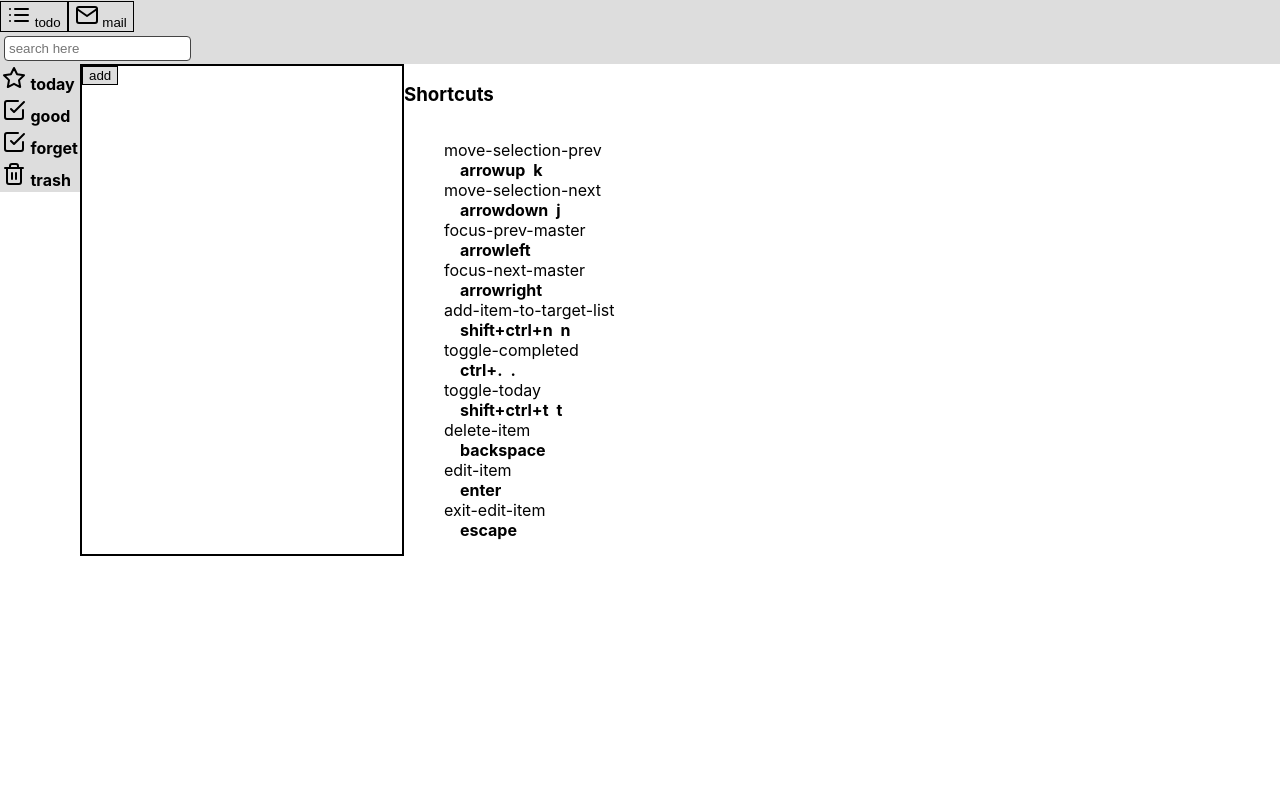
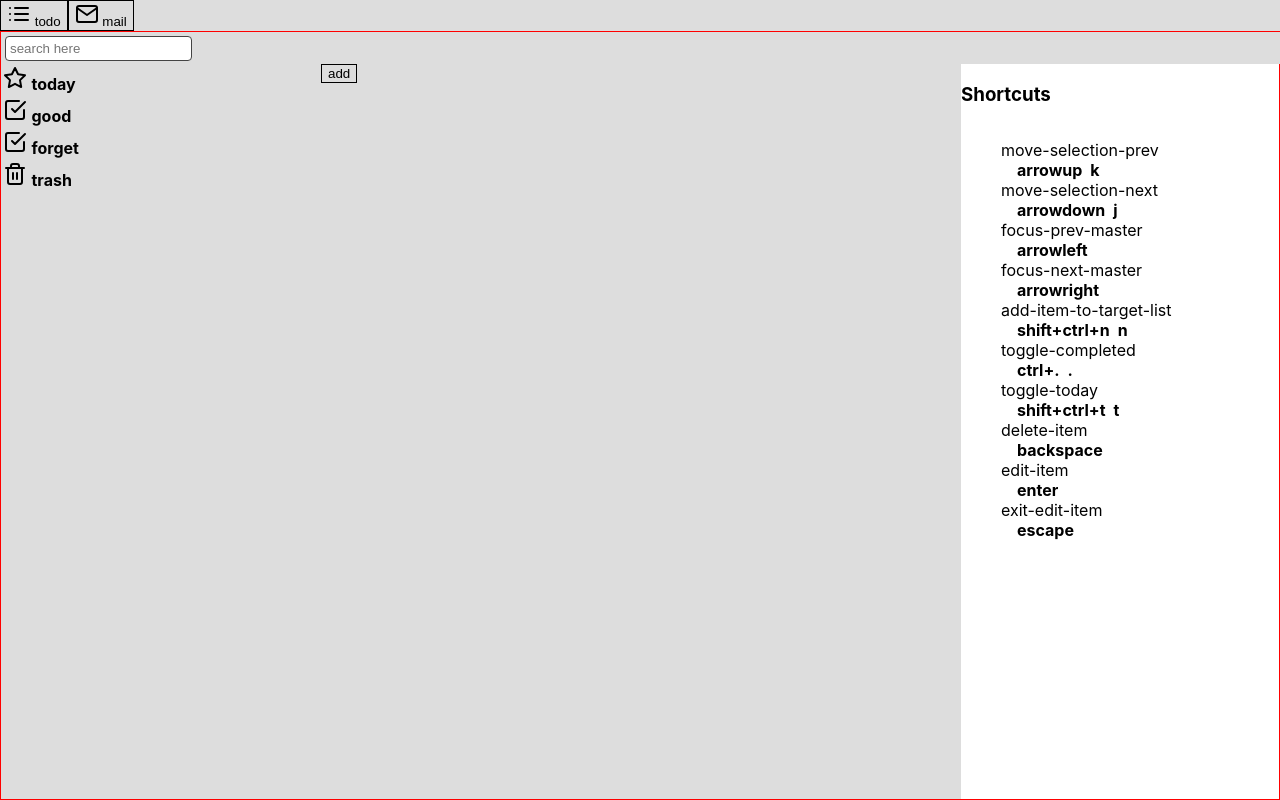
Before and after one commit to joshmarinacci/todomanager, a React (Create React App) app: page / in a window 1280 px wide. Built offline with nearby package versions, Linux system fonts and the light colour scheme.

Commit message:
redo layout for the todo app

```diff
--- a/src/items.js
+++ b/src/items.js
@@ -156,10 +156,6 @@ export const ItemsListView = ({query, project, focused}) => {
             }
         },
     })
-    const cls = makeClassNames({
-        'list-view':true,
-        'items-view':true,
-    })
     let emptyTrash = ""
     const emptyTrashAction = () => {
         storage.delete('items',(it)=>it.deleted)
@@ -169,9 +165,8 @@ export const ItemsListView = ({query, project, focused}) => {
         emptyTrash = <button onClick={emptyTrashAction}>empty</button>
         addButton = ""
     }
-    return <VBox className={cls}  onKeyDown={handlers.onKeyDown}>
+    return <div  onKeyDown={handlers.onKeyDown} className={'items-list-view'}>
         <GenericListView
-            className={'items-list-view'}
             ItemTemplate={TodoItemView}
             selectedItem={sel}
             setSelectedItem={setSel}
@@ -183,5 +178,5 @@ export const ItemsListView = ({query, project, focused}) => {
             {emptyTrash}
             {addButton}
         </HBox>
-    </VBox>
+    </div>
 }
--- a/src/projects.js
+++ b/src/projects.js
@@ -71,9 +71,8 @@ export const ProjectsListView = ({selectedProject, setSelectedProject})=> {
             if(index < projects.length-1) setSelectedProject(projects[index+1])
         },
     })
-    return <div onKeyDown={handlers.onKeyDown}>
+    return <div onKeyDown={handlers.onKeyDown} className={'projects-list-view'}>
         <GenericListView
-            className={'projects-list-view'}
             ItemTemplate={ProjectItemView}
             selectedItem={selectedProject}
             setSelectedItem={setSelectedProject}
--- /dev/null
+++ b/src/todo.css
@@ -0,0 +1,33 @@
+.todoapp-grid {
+    display: grid;
+    grid-template-columns: 20rem 40rem 1fr;
+    grid-template-rows: 2rem 1fr;
+    border: 1px solid red;
+    height: 100%;
+}
+
+.todoapp-grid .grid-toolbar {
+    grid-column: 1 / span 3;
+}
+
+
+.todoapp-grid .projects-list-view {
+    background-color: #dddddd;
+    grid-column: 1/2;
+    grid-row: 2/3;
+    display: flex;
+    flex-direction: column;
+    overflow-y: scroll;
+}
+
+
+.todoapp-grid .items-list-view {
+    background-color: #dddddd;
+    grid-column: 2/3;
+    grid-row: 2/3;
+    display: flex;
+    flex-direction: column;
+    overflow-y: scroll;
+    align-items: stretch;
+
+}
--- a/src/todoapp.js
+++ b/src/todoapp.js
@@ -4,6 +4,7 @@ import {QueryStorage, StorageContext} from './storage.js'
 import {FocusContext, FocusManager, HBox, Toolbar, VBox} from './layout.js'
 import {ProjectsListView} from './projects.js'
 import {ItemsListView} from './items.js'
+import './todo.css'
 
 const SearchBox = ({searching, setSearching, setQuery}) => {
     const storage = useContext(StorageContext)
@@ -133,18 +134,16 @@ const TodoAppContent = () => {
     const handlers = useActionScope('list',{
         'find-item': () => setSearching(true)
     })
-    return <VBox>
-        <Toolbar>
+    return <VBox className={'todoapp-grid'}>
+        <Toolbar className={'grid-toolbar'}>
             <SearchBox searching={searching} setSearching={endSearching} setQuery={setQuery}/>
         </Toolbar>
-        <HBox className={'grow stretch'} onKeyDown={handlers.onKeyDown}>
         <ProjectsListView selectedProject={selectedProject} setSelectedProject={changeSelectedProject}/>
         <ItemsListView query={query} project={selectedProject}/>
         <VBox>
             <h3>Shortcuts</h3>
             <ShortcutsPanel/>
         </VBox>
-        </HBox>
     </VBox>
 
 }
```
Also changed, not shown: src/mailapp.js (+0 -38 lines). Lines whose indentation alone changed are shown as unchanged.
